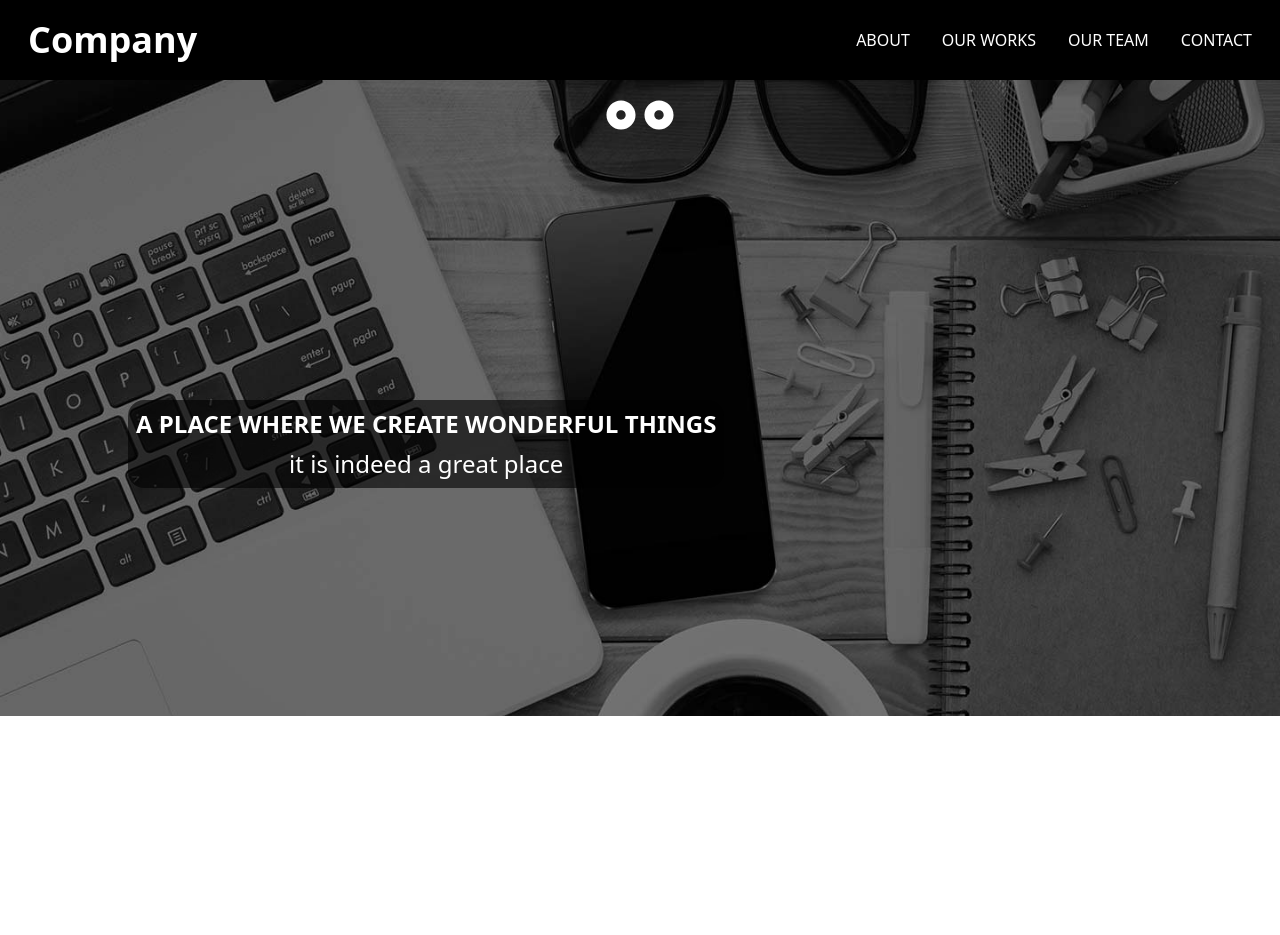
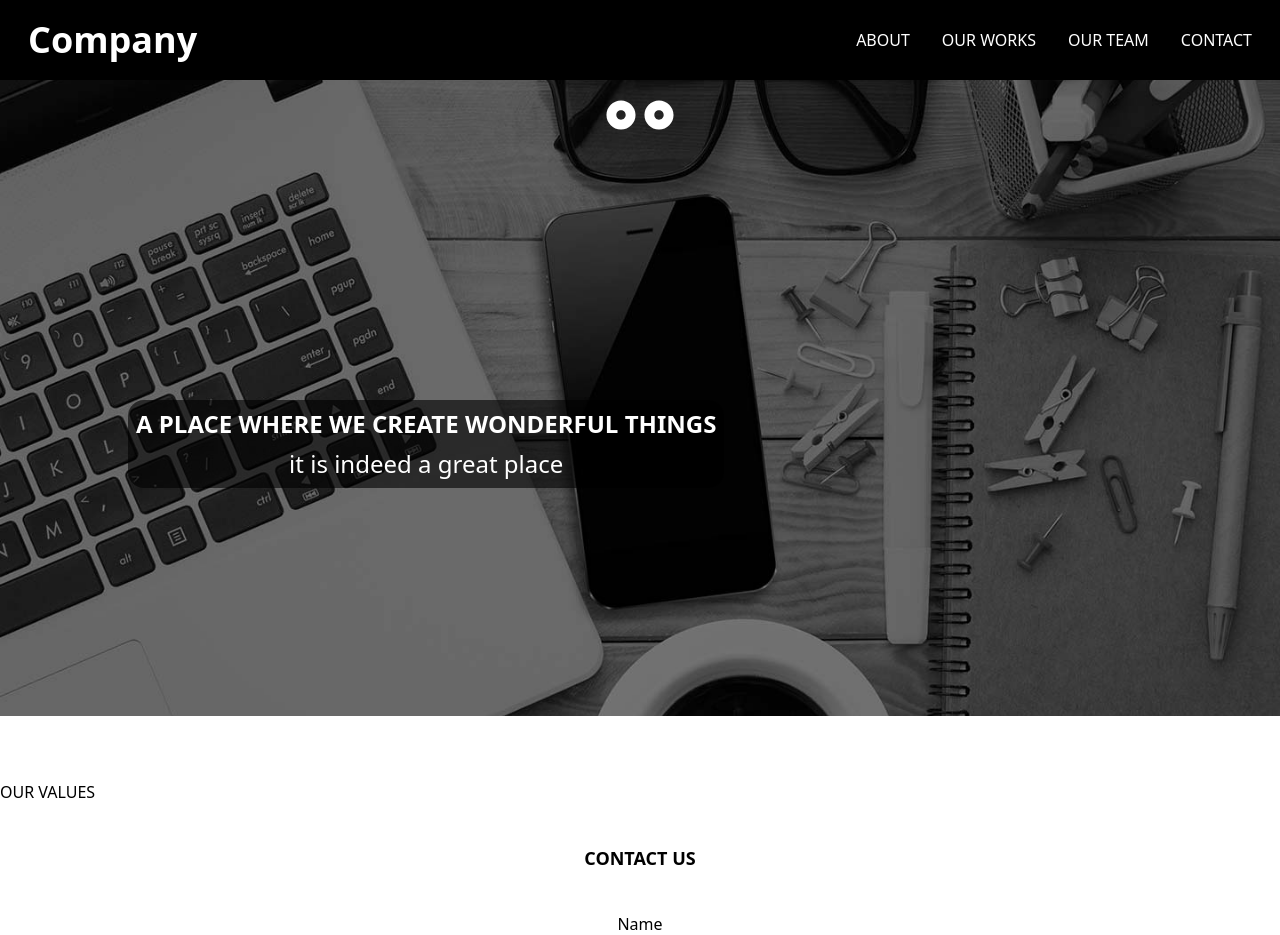
Before and after one commit to AtamMN/Company-Profile, a React (Create React App) app: page / in a window 1280 px wide. Shown: the top 935 px of the page. Before the commit the page ends 800 px from the top, so only its background shows below. Built offline with nearby package versions, Linux system fonts and the light colour scheme.

Commit message:
fix app & add content template

```diff
--- a/src/App.js
+++ b/src/App.js
@@ -1,6 +1,8 @@
 import './App.css';
 import Navbar from './components/Navbar';
 import Carousel from './components/Carousel';
+import Content from './components/Content';
+import Contact from './components/Contact';
 
 
 function App() {
@@ -8,6 +10,8 @@ function App() {
     <div className="App">
       <Navbar/>
       <Carousel/>
+      <Content/>
+      <Contact/>
     </div>
   );
 }
--- /dev/null
+++ b/src/components/Content.jsx
@@ -0,0 +1,10 @@
+import React from "react";
+
+function Content(){
+    return(
+        <div className="flex">
+            <h1>OUR VALUES</h1>
+        </div>
+    )
+}
+export default Content;
```
